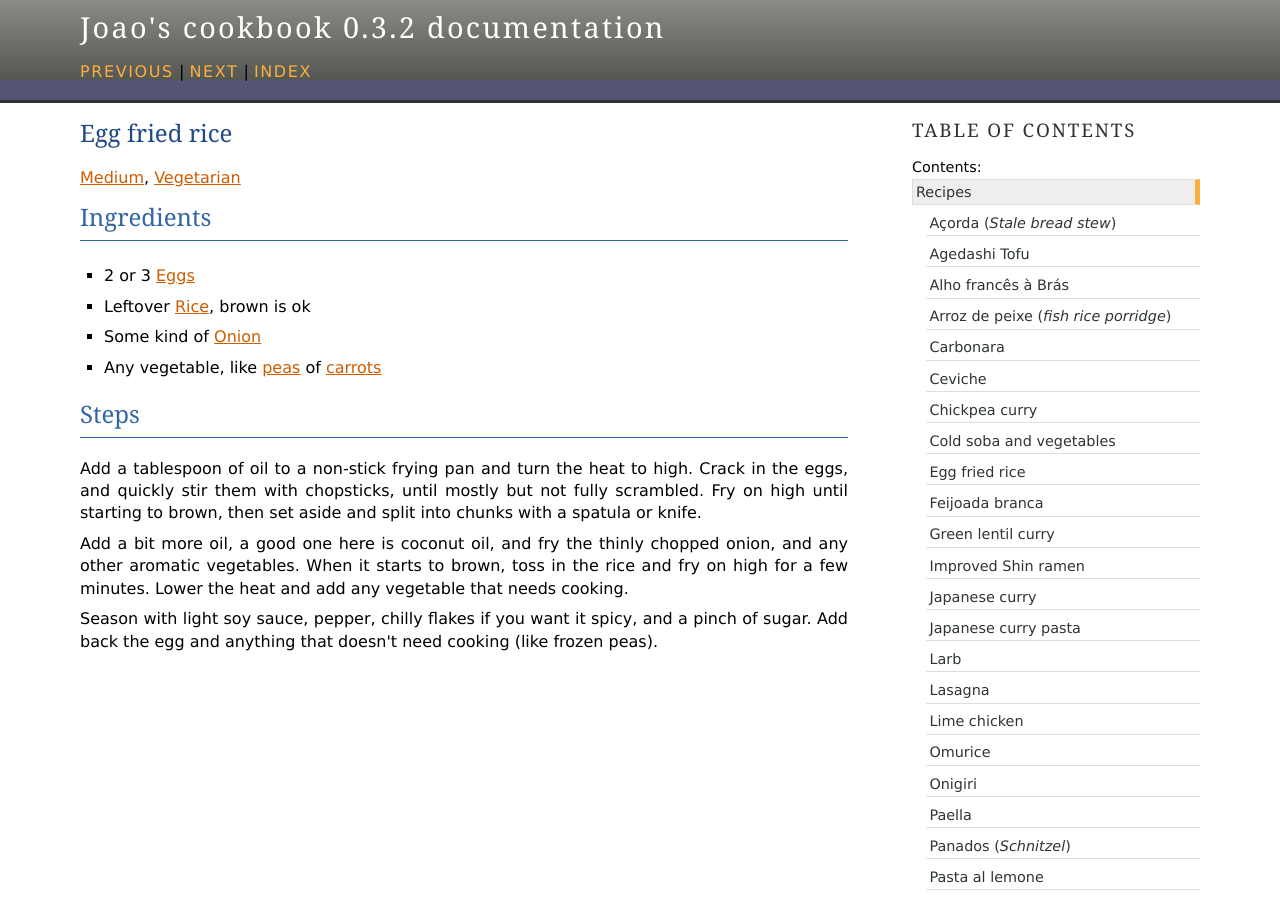
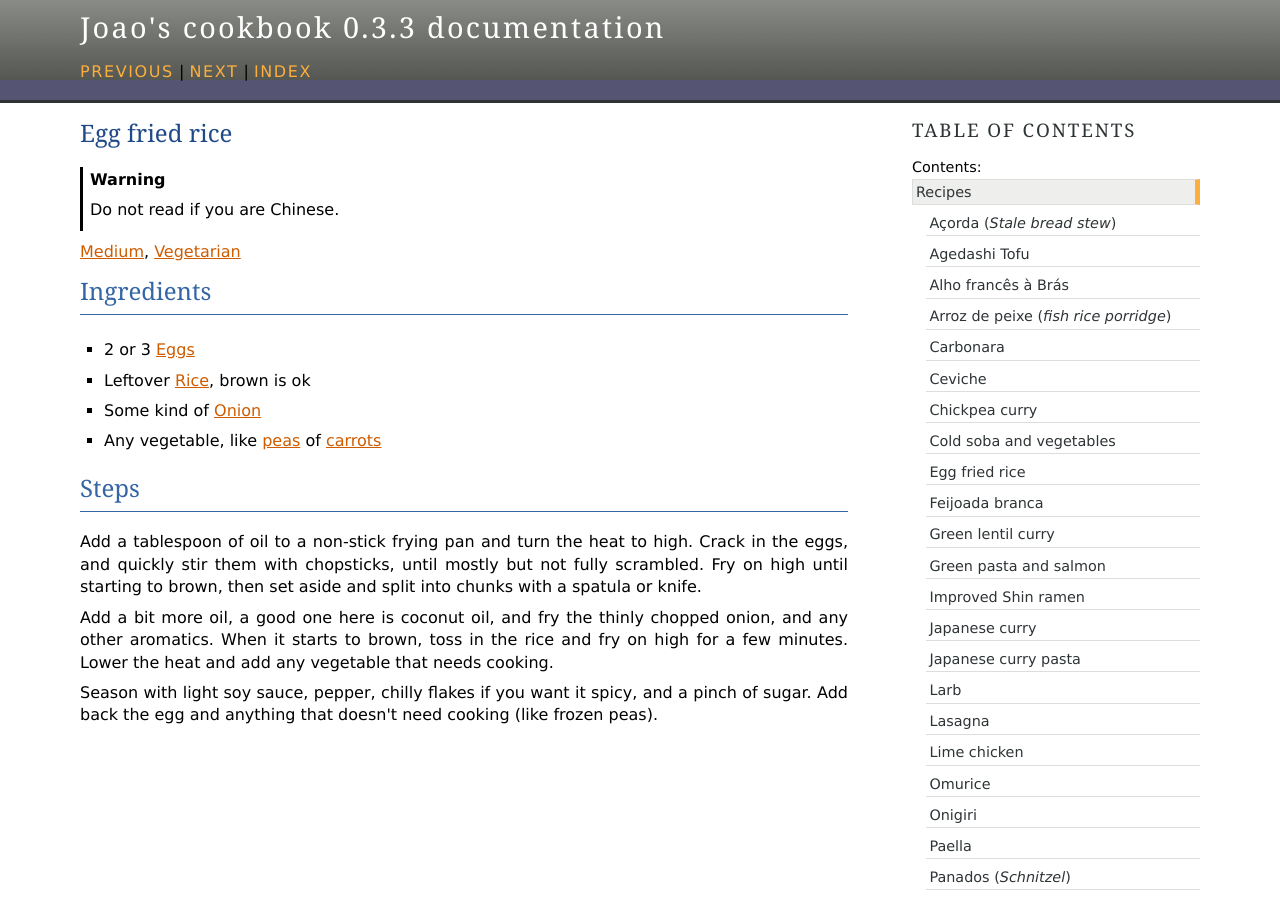
Before and after one commit to jomigo96/cookbook, a Sphinx documentation site: the page built from source/recipes/egg_fried_rice.rst, in a window 1280 px wide and 900 px high. Built offline with Sphinx 7.4.7, drawn with Linux system fonts in a browser that asks for light colours.

Commit message:
Add green pasta recipe, other minor fixes

```diff
--- a/source/conf.py
+++ b/source/conf.py
@@ -10,7 +10,7 @@ project = "Joao's cookbook"
 copyright = '2025, Joao'
 author = 'Joao, jomigo96@yahoo.com'
 version = "0.3"
-release = "0.3.2"
+release = "0.3.3"
 
 # -- General configuration ---------------------------------------------------
 # https://www.sphinx-doc.org/en/master/usage/configuration.html#general-configuration
--- a/source/recipes/carbonara.rst
+++ b/source/recipes/carbonara.rst
@@ -25,7 +25,7 @@ Optionally, add a whole garlic clove.
 
 Prepare the sauce on a bowl, consisting of one egg, a bit of olive oil, shredded parmesan, and **a lot** of black pepper.
 Mix well with a fork.
-If making for more than one person, try use 2 egg yolks to 1 full egg of a ratio, but don't bother if it's just for one person.
+If making for more than one person, try to use a 2-1 egg yolks to full egg ratio, but don't bother if it's just for one person.
 
 When the pasta is :term:`al dente`, drain it, reserving a bit of the water.
 Add the pasta to the slightly crispy bacon, and turn off the heat.
--- a/source/recipes/egg_fried_rice.rst
+++ b/source/recipes/egg_fried_rice.rst
@@ -1,5 +1,8 @@
 Egg fried rice
 --------------
+
+.. warning::
+   Do not read if you are Chinese.
 
 :term:`Medium`, :term:`Vegetarian`
 
@@ -18,7 +21,7 @@ Add a tablespoon of oil to a non-stick frying pan and turn the heat to high.
 Crack in the eggs, and quickly stir them with chopsticks, until mostly but not fully scrambled.
 Fry on high until starting to brown, then set aside and split into chunks with a spatula or knife.
 
-Add a bit more oil, a good one here is coconut oil, and fry the thinly chopped onion, and any other aromatic vegetables.
+Add a bit more oil, a good one here is coconut oil, and fry the thinly chopped onion, and any other aromatics.
 When it starts to brown, toss in the rice and fry on high for a few minutes.
 Lower the heat and add any vegetable that needs cooking.
 
```
Also changed, not shown: source/recipes/green_pasta_and_salmon.rst (added, +29 -0 lines).
